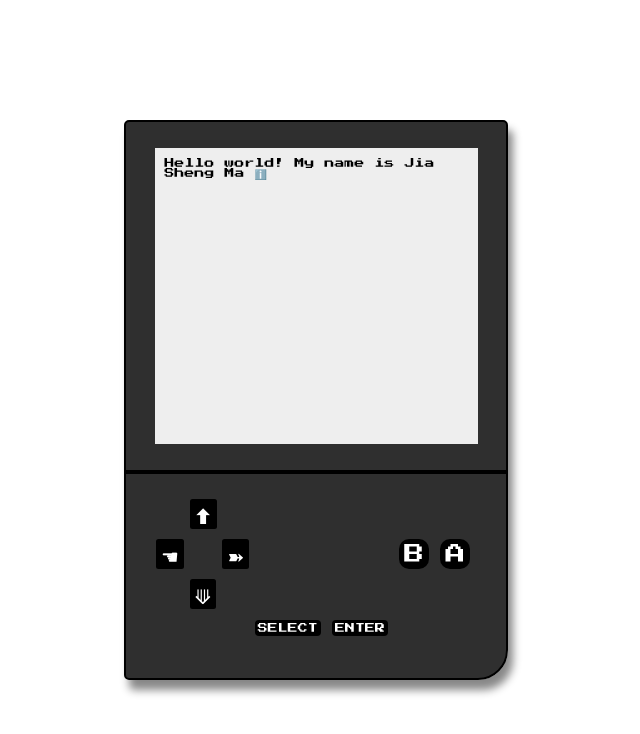
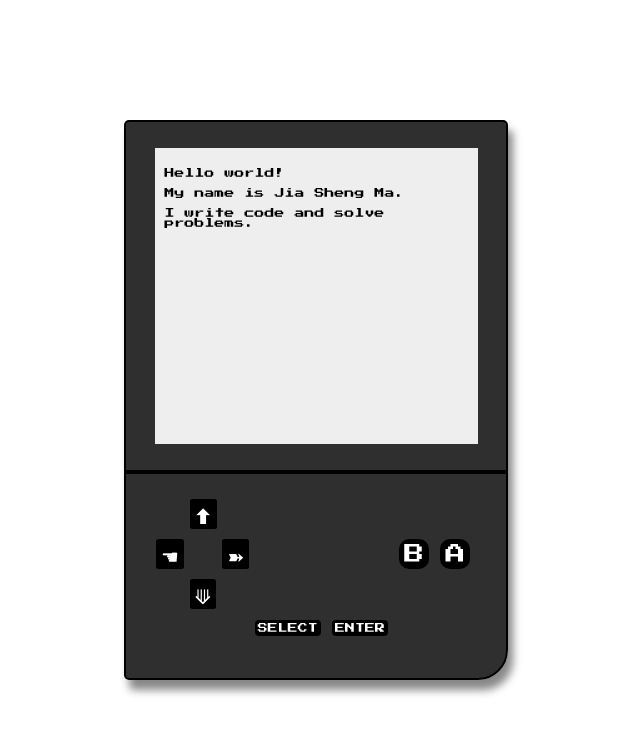
Before and after one commit to majsdev/majsdev.github.io, a React (Create React App) app: page /about in a window 1280 px wide. Shown: the top 734 px of the page, without its empty margins (324-964 px from the left). Built offline with nearby package versions, Linux system fonts and the light colour scheme.

Commit message:
update content

```diff
--- a/src/pages/about/About.js
+++ b/src/pages/about/About.js
@@ -4,7 +4,16 @@ import './About.css';
 function About() {
   return (
     <div className="About">
-      Hello world! My name is Jia Sheng Ma <span role="img" aria-label="name-info">ℹ️</span>
+      <p>
+        Hello world!
+      </p>
+      <p>
+        My name is Jia Sheng Ma.
+        {/* <span role="img" aria-label="name-info">ℹ️</span> */}
+      </p>
+      <p>
+        I write code and solve problems.
+      </p>
     </div>
   );
 }
--- a/src/pages/note/Note.js
+++ b/src/pages/note/Note.js
@@ -3,7 +3,7 @@ import React from 'react';
 function Note() {
   return (
     <div className="Note">
-        Note
+        <h3>Note</h3>
     </div>
   );
 }
```
